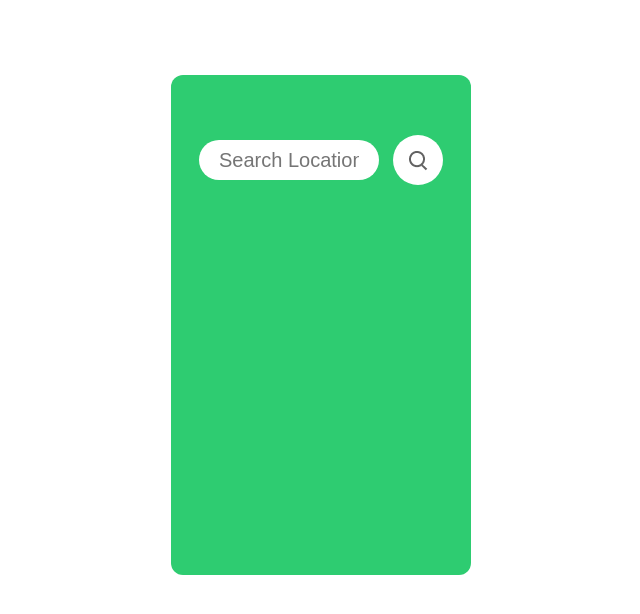
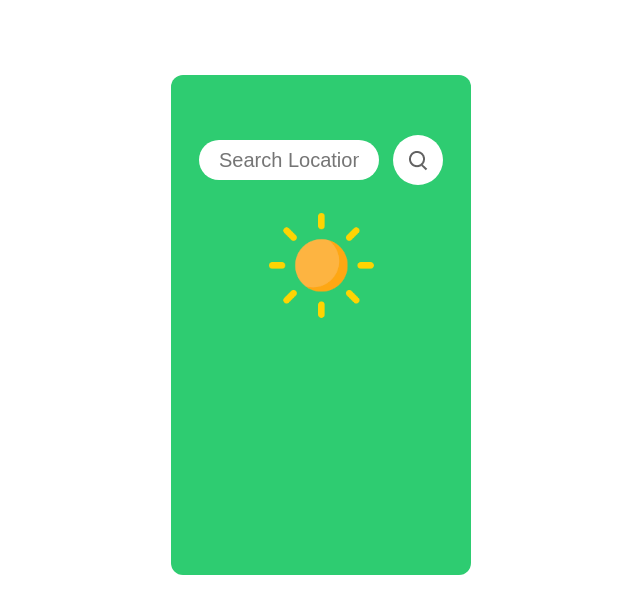
Before and after one commit to briansimiyuj/weather-app-react, a React (Create React App) app: page / in a window 1280 px wide. Shown: the top 614 px of the page, without its empty margins (319-959 px from the left). Built offline with nearby package versions, Linux system fonts and the light colour scheme.

Commit message:
Weather image markup

```diff
--- a/src/Script.jsx
+++ b/src/Script.jsx
@@ -1,4 +1,5 @@
 import Form from './components/Form'
+import WeatherImage from './components/WeatherImage'
 
 function Script(){
   return (
@@ -6,6 +7,8 @@ function Script(){
 
       <Form/>
 
+      <WeatherImage/>
+
     </div>
   )
 }
--- /dev/null
+++ b/src/components/WeatherImage.jsx
@@ -0,0 +1,17 @@
+import clear from '../img/clear.png'
+
+const WeatherImage = () =>{
+
+    return(
+
+        <div className="weather-image">
+
+            <img src={clear} alt="weather-image"/>
+
+        </div>
+
+    )
+
+}
+
+export default WeatherImage
```
